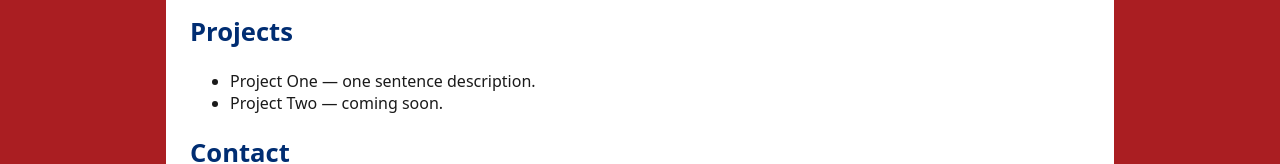
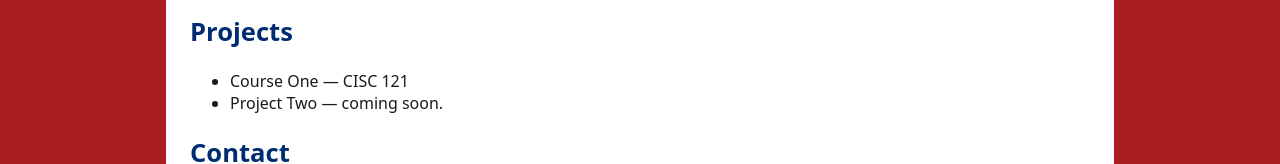
Before and after one commit to alexander-kurina-queens/queens-student-page, a plain HTML site: page index.html in a window 1280 px wide. Shown: the part 542-706 px from the top of the page. Drawn offline with Linux system fonts and the light colour scheme.

Commit message:
Update index.html

```diff
--- a/index.html
+++ b/index.html
@@ -3,7 +3,7 @@
   <head>
     <meta charset="utf-8"/>
     <meta name="viewport" content="width=device-width, initial-scale=1"/>
-    <title>My Queen’s Student Page</title>
+    <title>Alexander Kurina's Queen’s Student Page</title>
     <link rel="stylesheet" href="style.css"/> <!-- do not change this line -->
   </head>
   <body>
@@ -22,7 +22,7 @@
       <!-- ====== PROJECTS/COURSES (add or rename items to courses instead of projects) ====== -->
       <h2>Projects</h2>
       <ul>
-        <li>Project One — one sentence description.</li>
+        <li>Course One — CISC 121</li>
         <li>Project Two — coming soon.</li>
       </ul>
 
```
